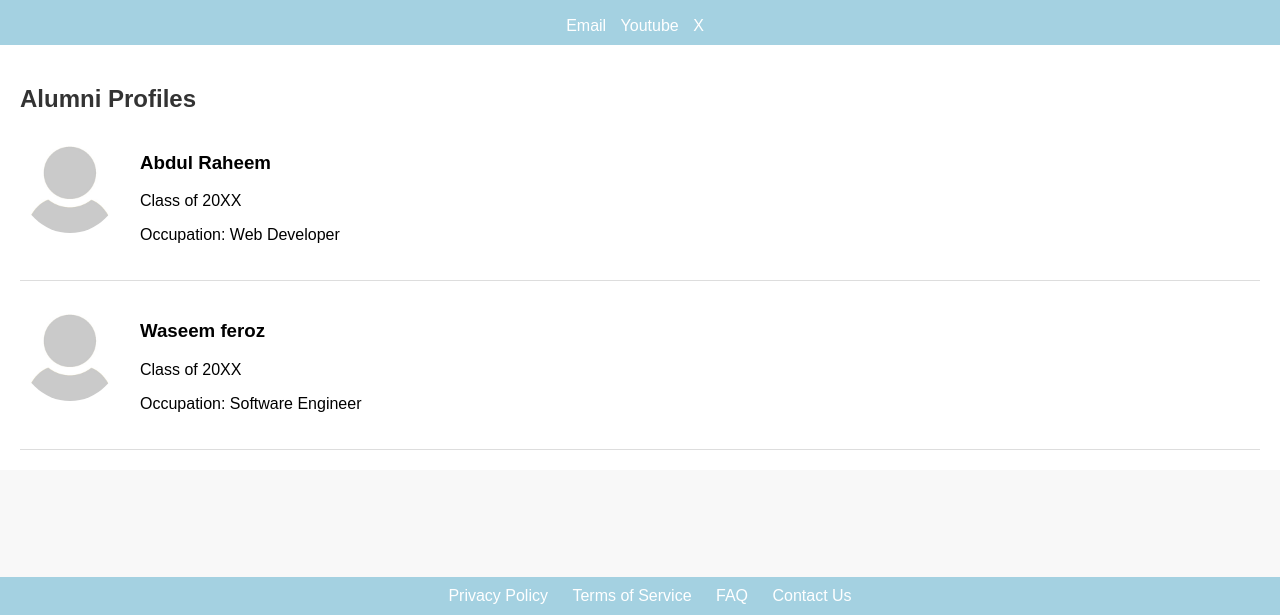
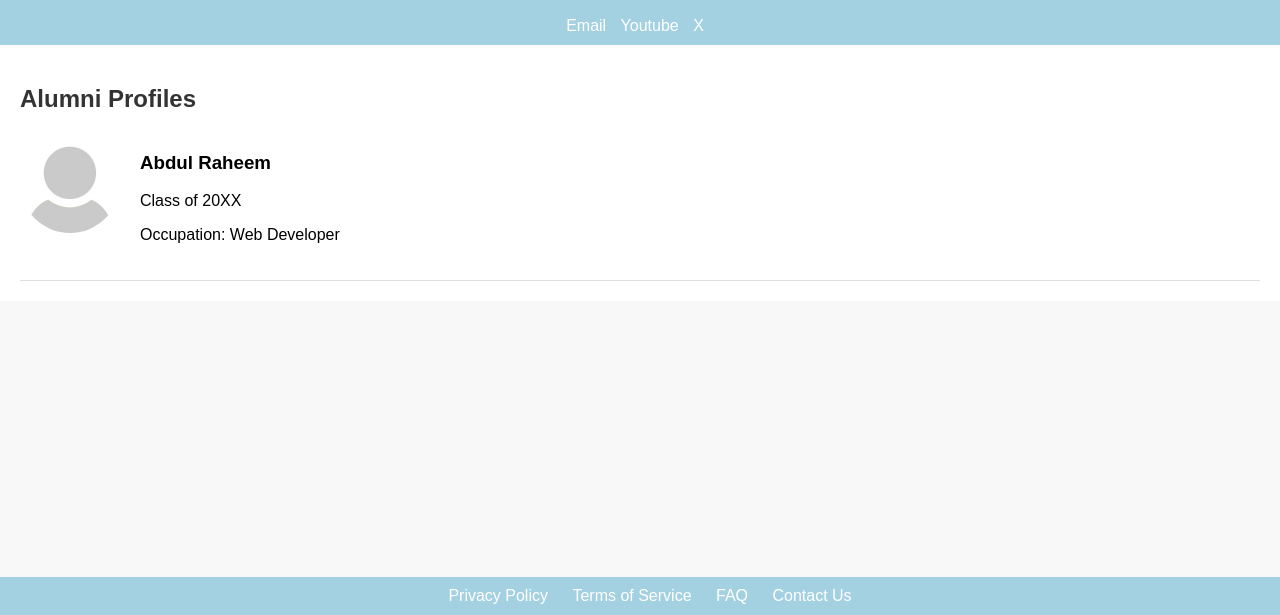
Before and after one commit to waseem1786/zac, a plain HTML site: page index.html in a window 1280 px wide. Shown: the part 185-800 px from the top of the page. Drawn offline with Linux system fonts and the light colour scheme.

Commit message:
Update index.html

```diff
--- a/index.html
+++ b/index.html
@@ -141,14 +141,7 @@
             </div>
         </div>
 
-        <div class="alumni-profile">
-            <img src="img/default-profile.jpg" alt="Alumni 2">
-            <div class="alumni-details">
-                <h3>Waseem feroz</h3>
-                <p>Class of 20XX</p>
-                <p>Occupation: Software Engineer</p>
-            </div>
-        </div>
+
 
         <!-- Add more alumni profiles as needed -->
     </div>
```
